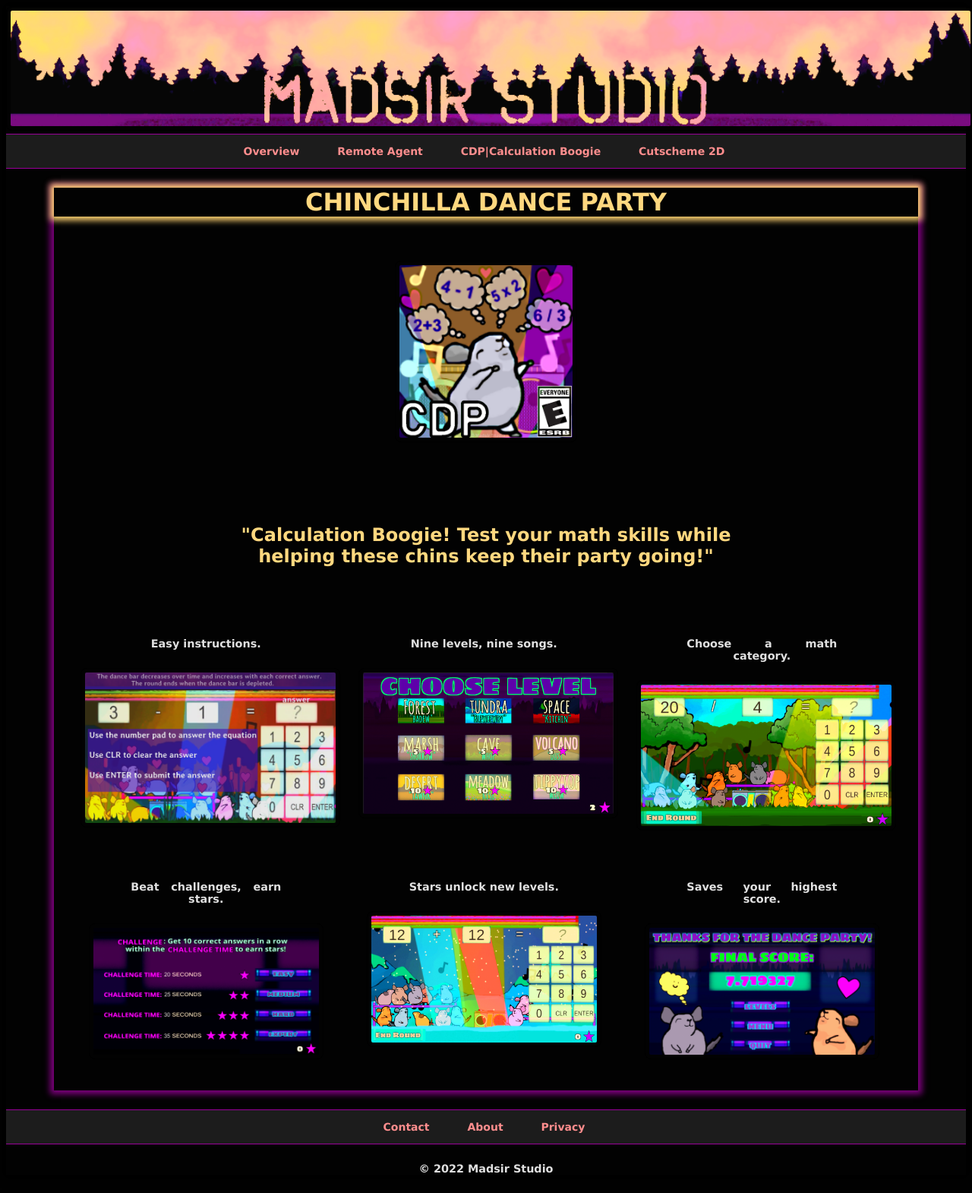
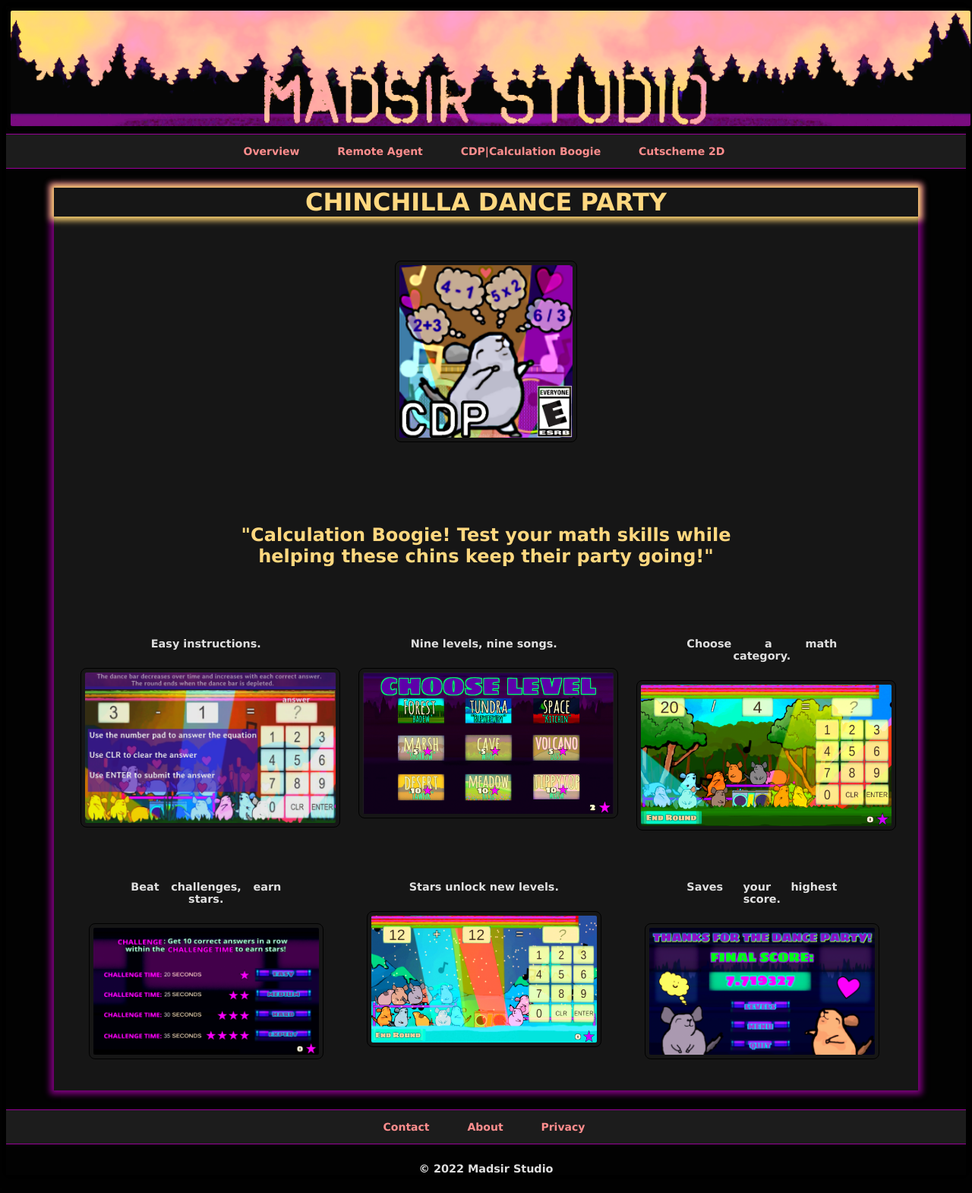
Before and after one commit to Madsir/madsirstudio.github.io, a Jekyll site: the page built from chinchillin/index.html, in a window 1280 px wide. Shown: the whole page at 76% size. Built offline with Jekyll 4.4.1, drawn with Linux system fonts in a browser that asks for light colours.

Commit message:
Update index.html

```diff
--- a/chinchillin/index.html
+++ b/chinchillin/index.html
@@ -7,15 +7,13 @@
 <html>
 <head>
 <style>
-.body {
-  background-color: #161616;
-}
 .main {
   margin-left: 5%;
   margin-right: 5%;
   margin-top: 2%;
   margin-bottom: 2%;
   box-shadow: 0 0 8px 5px purple;
+  background-color: #161616;
 }
 .centerdiv {
   margin-left: 5%;
```
